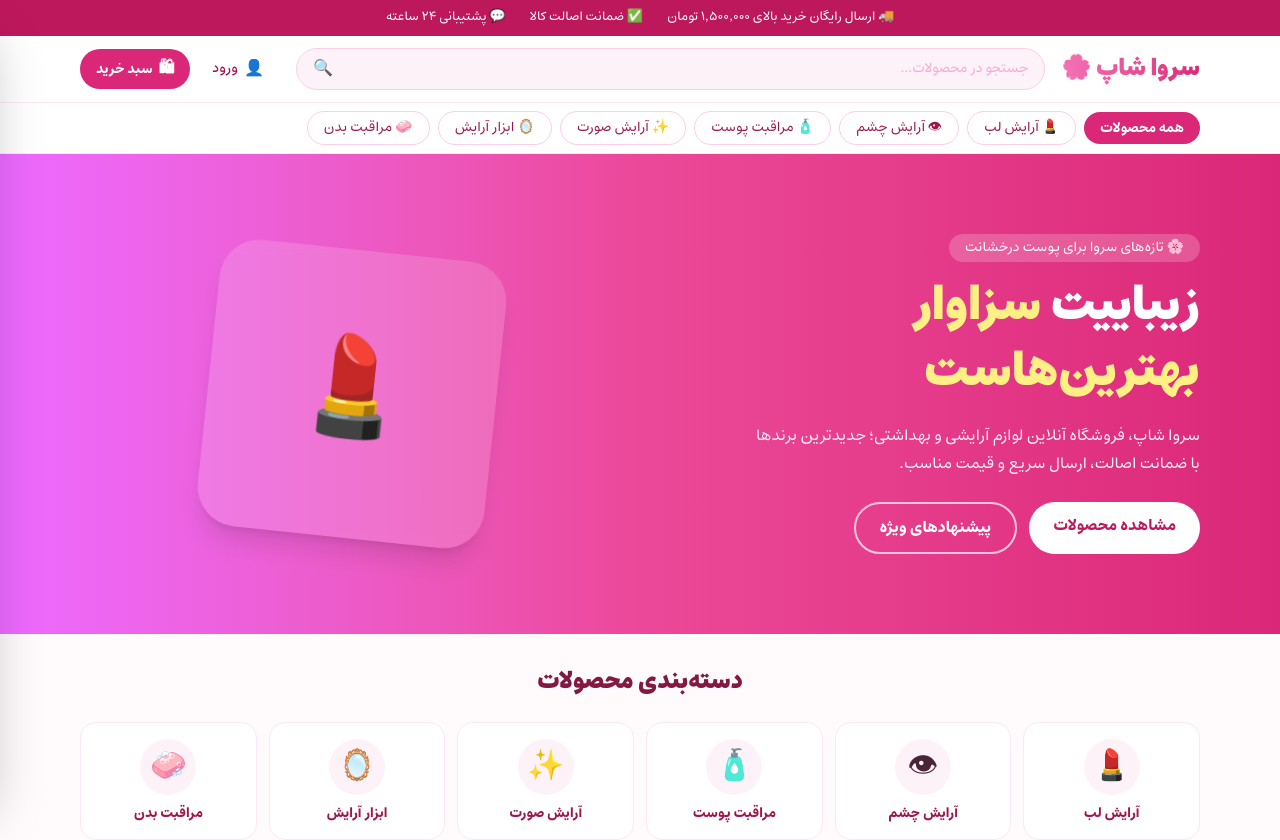
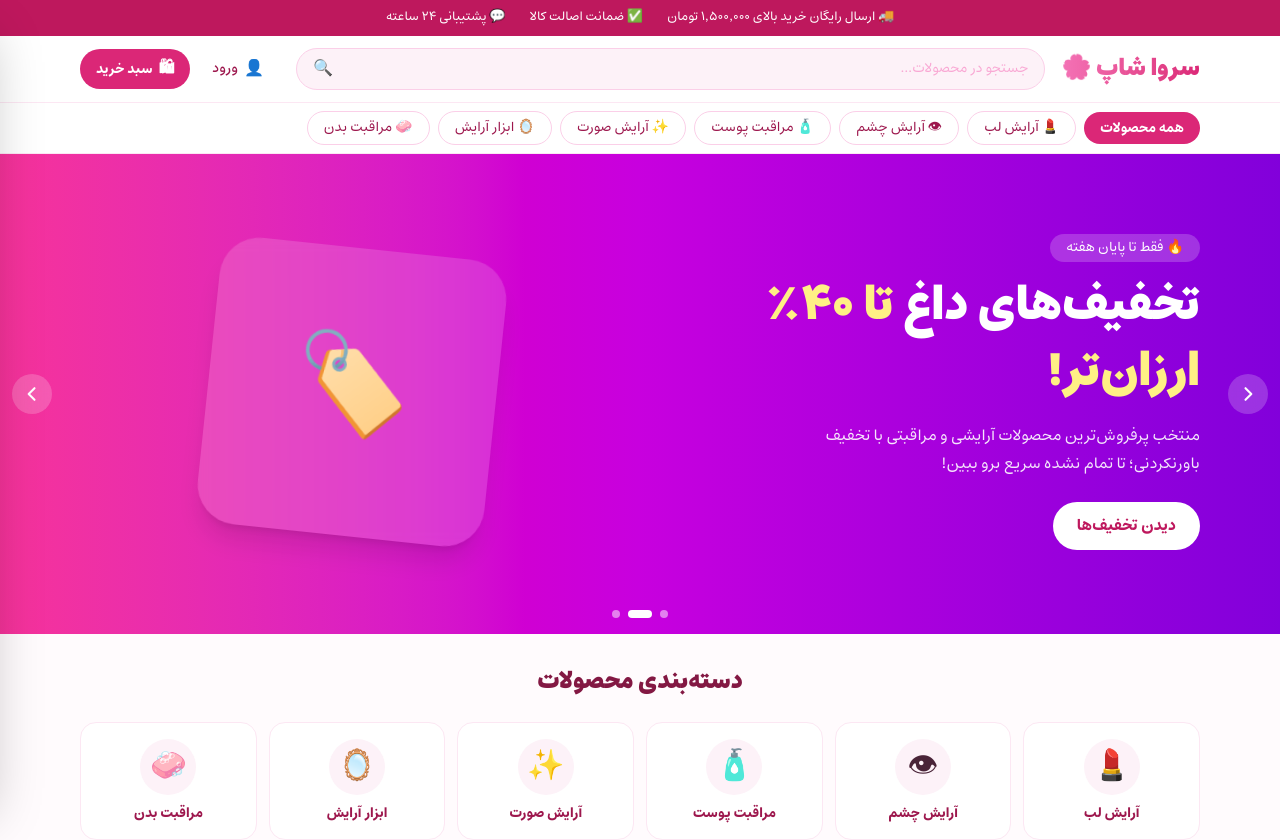
Before and after one commit to soroush-rahmani/sorva-shop, a Next.js app: page / in a window 1280 px wide. Shown: the top 840 px of the page. Built offline with nearby package versions, Linux system fonts and the light colour scheme.

Commit message:
add hero banner slider and back-to-top button

```diff
--- a/app/layout.tsx
+++ b/app/layout.tsx
@@ -3,6 +3,7 @@ import type { ReactNode } from "react";
 import localFont from "next/font/local";
 import "./globals.css";
 import { CartProvider } from "@/components/cart-provider";
+import { BackToTop } from "@/components/back-to-top";
 
 /* فونت استعداد (Estedad) — رایگان و متنباز با لایسنس OFL، حس و حالت نزدیک به ایران یکان */
 const estedad = localFont({
@@ -25,7 +26,10 @@ export default function RootLayout({ children }: { children: ReactNode }) {
   return (
     <html lang="fa" dir="rtl" className={estedad.variable}>
       <body className="font-sans min-h-full flex flex-col antialiased">
-        <CartProvider>{children}</CartProvider>
+        <CartProvider>
+          {children}
+          <BackToTop />
+        </CartProvider>
       </body>
     </html>
   );
--- a/app/page.tsx
+++ b/app/page.tsx
@@ -1,6 +1,6 @@
 import { Header } from "@/components/header";
 import { CartDrawer } from "@/components/cart-drawer";
-import { Hero } from "@/components/hero";
+import { HeroSlider } from "@/components/hero-slider";
 import { CategoryIcons } from "@/components/category-icons";
 import { ProductSection } from "@/components/product-section";
 import { Faq } from "@/components/faq";
@@ -13,7 +13,7 @@ export default function Home() {
       <Header />
       <CartDrawer />
       <main>
-        <Hero />
+        <HeroSlider />
         <CategoryIcons />
 
         <ProductSection
--- /dev/null
+++ b/components/back-to-top.tsx
@@ -0,0 +1,40 @@
+"use client";
+
+import { useEffect, useState } from "react";
+
+export function BackToTop() {
+  const [visible, setVisible] = useState(false);
+
+  useEffect(() => {
+    const onScroll = () => setVisible(window.scrollY > 300);
+    onScroll();
+    window.addEventListener("scroll", onScroll, { passive: true });
+    return () => window.removeEventListener("scroll", onScroll);
+  }, []);
+
+  return (
+    <button
+      onClick={() => window.scrollTo({ top: 0, behavior: "smooth" })}
+      aria-label="رفتن به بالای صفحه"
+      className={`fixed bottom-5 left-5 z-50 grid h-12 w-12 place-items-center rounded-full bg-brand-600 text-white shadow-lg shadow-brand-600/30 transition-all duration-300 hover:bg-brand-700 ${
+        visible
+          ? "translate-y-0 opacity-100"
+          : "pointer-events-none translate-y-4 opacity-0"
+      }`}
+    >
+      <svg
+        className="h-6 w-6"
+        viewBox="0 0 24 24"
+        fill="none"
+        stroke="currentColor"
+        strokeWidth="2.5"
+      >
+        <path
+          d="M12 19V5M5 12l7-7 7 7"
+          strokeLinecap="round"
+          strokeLinejoin="round"
+        />
+      </svg>
+    </button>
+  );
+}
--- /dev/null
+++ b/components/hero-slider.tsx
@@ -0,0 +1,167 @@
+"use client";
+
+import Link from "next/link";
+import { useEffect, useState } from "react";
+
+type Slide = {
+  badge: string;
+  title: string;
+  highlight: string;
+  desc: string;
+  primary: { label: string; href: string };
+  secondary?: { label: string; href: string };
+  emoji: string;
+  gradient: string;
+};
+
+const SLIDES: Slide[] = [
+  {
+    badge: "🌸 تازه‌های سروا برای پوست درخشانت",
+    title: "زیباییت",
+    highlight: "سزاوار بهترین‌هاست",
+    desc: "سروا شاپ، فروشگاه آنلاین لوازم آرایشی و بهداشتی؛ جدیدترین برندها با ضمانت اصالت، ارسال سریع و قیمت مناسب.",
+    primary: { label: "مشاهده محصولات", href: "/products" },
+    secondary: { label: "پیشنهادهای ویژه", href: "/products?deals=1" },
+    emoji: "💄",
+    gradient: "from-brand-600 via-brand-500 to-fuchsia-400",
+  },
+  {
+    badge: "🔥 فقط تا پایان هفته",
+    title: "تخفیف‌های داغ",
+    highlight: "تا ۴۰٪ ارزان‌تر!",
+    desc: "منتخب پرفروش‌ترین محصولات آرایشی و مراقبتی با تخفیف باورنکردنی؛ تا تمام نشده سریع برو ببین!",
+    primary: { label: "دیدن تخفیف‌ها", href: "/products?deals=1" },
+    emoji: "🏷️",
+    gradient: "from-purple-700 via-fuchsia-600 to-pink-500",
+  },
+  {
+    badge: "✨ روتین کامل مراقبت از پوست",
+    title: "پوسته رو بشناس،",
+    highlight: "درخشش رو شروع کن",
+    desc: "از شوینده تا ضد آفتاب؛ همه‌چیز برای یک روتین ساده و مؤثر، با راهنمای خرید رایگان سروا.",
+    primary: { label: "شروع روتین", href: "/products?cat=skincare" },
+    secondary: { label: "همه محصولات", href: "/products" },
+    emoji: "🧴",
+    gradient: "from-rose-600 via-brand-500 to-amber-400",
+  },
+];
+
+export function HeroSlider() {
+  const [index, setIndex] = useState(0);
+  const [paused, setPaused] = useState(false);
+
+  useEffect(() => {
+    if (paused) return;
+    const timer = setInterval(
+      () => setIndex((i) => (i + 1) % SLIDES.length),
+      5000,
+    );
+    return () => clearInterval(timer);
+  }, [paused]);
+
+  const go = (dir: number) =>
+    setIndex((i) => (i + dir + SLIDES.length) % SLIDES.length);
+
+  return (
+    <section
+      className="relative overflow-hidden text-white"
+      onMouseEnter={() => setPaused(true)}
+      onMouseLeave={() => setPaused(false)}
+      aria-roledescription="اسلایدر"
+    >
+      <div className="grid">
+        {SLIDES.map((s, i) => (
+          <div
+            key={i}
+            aria-hidden={i !== index}
+            className={`col-start-1 row-start-1 bg-linear-to-l ${s.gradient} transition-opacity duration-700 ease-in-out ${
+              i === index ? "opacity-100" : "pointer-events-none opacity-0"
+            }`}
+          >
+            <div className="mx-auto grid max-w-6xl items-center gap-8 px-4 py-14 md:grid-cols-2 md:py-20">
+              <div>
+                <p className="mb-3 inline-block rounded-full bg-white/20 px-4 py-1 text-sm">
+                  {s.badge}
+                </p>
+                <h1 className="text-3xl font-black leading-snug md:text-5xl">
+                  {s.title}{" "}
+                  <span className="text-yellow-200">{s.highlight}</span>
+                </h1>
+                <p className="mt-4 max-w-md leading-7 text-white/90">
+                  {s.desc}
+                </p>
+                <div className="mt-6 flex flex-wrap gap-3">
+                  <Link
+                    href={s.primary.href}
+                    className="rounded-full bg-white px-6 py-3 font-bold text-brand-700 transition hover:bg-brand-50"
+                  >
+                    {s.primary.label}
+                  </Link>
+                  {s.secondary && (
+                    <Link
+                      href={s.secondary.href}
+                      className="rounded-full border-2 border-white/70 px-6 py-3 font-bold transition hover:bg-white/10"
+                    >
+                      {s.secondary.label}
+                    </Link>
+                  )}
+                </div>
+              </div>
+              <div className="hidden justify-center md:flex">
+                <div className="grid h-72 w-72 rotate-6 place-items-center rounded-[2.5rem] bg-white/15 text-8xl shadow-xl backdrop-blur-sm">
+                  {s.emoji}
+                </div>
+              </div>
+            </div>
+          </div>
+        ))}
+      </div>
+
+      {/* دکمههای قبلی / بعدی */}
+      <button
+        onClick={() => go(1)}
+        aria-label="بنر بعدی"
+        className="absolute left-3 top-1/2 z-10 grid h-10 w-10 -translate-y-1/2 place-items-center rounded-full bg-white/20 backdrop-blur transition hover:bg-white/35"
+      >
+        <svg
+          className="h-5 w-5"
+          viewBox="0 0 24 24"
+          fill="none"
+          stroke="currentColor"
+          strokeWidth="2.5"
+        >
+          <path d="M15 19l-7-7 7-7" strokeLinecap="round" strokeLinejoin="round" />
+        </svg>
+      </button>
+      <button
+        onClick={() => go(-1)}
+        aria-label="بنر قبلی"
+        className="absolute right-3 top-1/2 z-10 grid h-10 w-10 -translate-y-1/2 place-items-center rounded-full bg-white/20 backdrop-blur transition hover:bg-white/35"
+      >
+        <svg
+          className="h-5 w-5"
+          viewBox="0 0 24 24"
+          fill="none"
+          stroke="currentColor"
+          strokeWidth="2.5"
+        >
+          <path d="M9 5l7 7-7 7" strokeLinecap="round" strokeLinejoin="round" />
+        </svg>
+      </button>
+
+      {/* نقطههای ناوبری */}
+      <div className="absolute bottom-4 left-1/2 z-10 flex -translate-x-1/2 gap-2">
+        {SLIDES.map((_, i) => (
+          <button
+            key={i}
+            onClick={() => setIndex(i)}
+            aria-label={`رفتن به بنر ${i + 1}`}
+            className={`h-2 rounded-full transition-all duration-300 ${
+              i === index ? "w-6 bg-white" : "w-2 bg-white/50 hover:bg-white/70"
+            }`}
+          />
+        ))}
+      </div>
+    </section>
+  );
+}
--- a/components/hero.tsx
+++ /dev/null
@@ -1,42 +0,0 @@
-import Link from "next/link";
-
-export function Hero() {
-  return (
-    <section className="relative overflow-hidden bg-linear-to-l from-brand-600 via-brand-500 to-fuchsia-400 text-white">
-      <div className="mx-auto grid max-w-6xl items-center gap-8 px-4 py-14 md:grid-cols-2 md:py-20">
-        <div>
-          <p className="mb-3 inline-block rounded-full bg-white/20 px-4 py-1 text-sm">
-            🌸 تازه‌های سروا برای پوست درخشانت
-          </p>
-          <h1 className="text-3xl font-black leading-snug md:text-5xl">
-            زیباییت{" "}
-            <span className="text-yellow-200">سزاوار بهترین‌هاست</span>
-          </h1>
-          <p className="mt-4 max-w-md leading-7 text-brand-50">
-            سروا شاپ، فروشگاه آنلاین لوازم آرایشی و بهداشتی؛ جدیدترین برندها
-            با ضمانت اصالت، ارسال سریع و قیمت مناسب.
-          </p>
-          <div className="mt-6 flex flex-wrap gap-3">
-            <Link
-              href="/products"
-              className="rounded-full bg-white px-6 py-3 font-bold text-brand-700 transition hover:bg-brand-50"
-            >
-              مشاهده محصولات
-            </Link>
-            <Link
-              href="/products?deals=1"
-              className="rounded-full border-2 border-white/70 px-6 py-3 font-bold transition hover:bg-white/10"
-            >
-              پیشنهادهای ویژه
-            </Link>
-          </div>
-        </div>
-        <div className="hidden justify-center md:flex">
-          <div className="grid h-72 w-72 rotate-6 place-items-center rounded-[2.5rem] bg-white/15 text-8xl shadow-xl backdrop-blur-sm">
-            💄
-          </div>
-        </div>
-      </div>
-    </section>
-  );
-}
```
